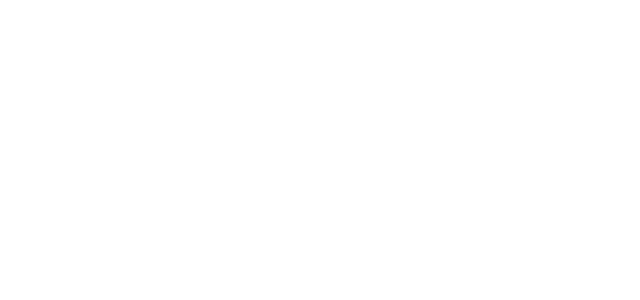
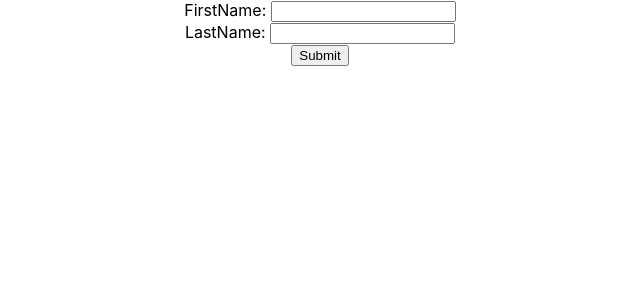
Before and after one commit to ParveenDavid2394/react-hooks, a React (Create React App) app: page / in a window 1280 px wide. Shown: the top 300 px of the page, without its empty margins (320-960 px from the left). Built offline with nearby package versions, Linux system fonts and the light colour scheme.

Commit message:
useInput custom hook

```diff
--- a/src/App.js
+++ b/src/App.js
@@ -3,8 +3,11 @@
 import ClassCounter from './components/ClassCounter';
 import ClassCounterOne from './components/ClassCounterOne';
 import ClassMouse from './components/ClassMouse';
+import CounterOne from './components/CustomHook/CounterOne';
+import CounterTwo from './components/CustomHook/CounterTwo';
 import DocTitleOne from './components/CustomHook/DocTitleOne';
 import DocTitleTwo from './components/CustomHook/DocTitleTwo';
+import UserForm from './components/CustomHook/UserForm';
 import DataFetching from './components/DataFetching';
 import DataFetchingOne from './components/DataFetchingOne';
 import DataFetchingTwo from './components/DataFetchingTwo';
@@ -99,6 +102,9 @@
         {/* <UseRefTwo /> */}
         {/* <DocTitleOne /> */}
         {/* <DocTitleTwo /> */}
+        {/* <CounterOne /> */}
+        {/* <CounterTwo /> */}
+        <UserForm />
     </div>
   );
 }
--- /dev/null
+++ b/src/components/CustomHook/UserForm.js
@@ -0,0 +1,33 @@
+import React from 'react'
+import useInput from './useInput'
+
+function UserForm(props){
+
+    const [firstName, bindFirstName, resetFirstName] = useInput('')
+    const [lastName, bindLastName, resetLastName] = useInput('')
+
+    const submitHandler = e =>{
+        e.preventDefault()
+        alert(`Hello ${firstName} ${lastName}`)
+        resetFirstName()
+        resetLastName()
+    }
+
+    return(
+        <div>
+            <form onSubmit={submitHandler}>
+                <div>
+                    <label>FirstName: </label>
+                    <input type="text" {...bindFirstName}/>
+                </div>
+                <div>
+                    <label>LastName: </label>
+                    <input type="text" {...bindLastName} />
+                </div>
+                <button type="submit">Submit</button>
+            </form>
+        </div>
+    )
+}
+
+export default UserForm
--- /dev/null
+++ b/src/components/CustomHook/useInput.js
@@ -0,0 +1,21 @@
+import {useState} from 'react'
+
+function useInput(initialValue){
+
+    const [value, setValue] = useState(initialValue)
+
+    const reset = ()=>{
+        setValue(initialValue)
+    }
+
+    const bind = {
+        value,
+        onChange: e=>{
+            setValue(e.target.value)
+        }
+    }
+
+    return [value, bind, reset]
+}
+
+export default useInput
```
